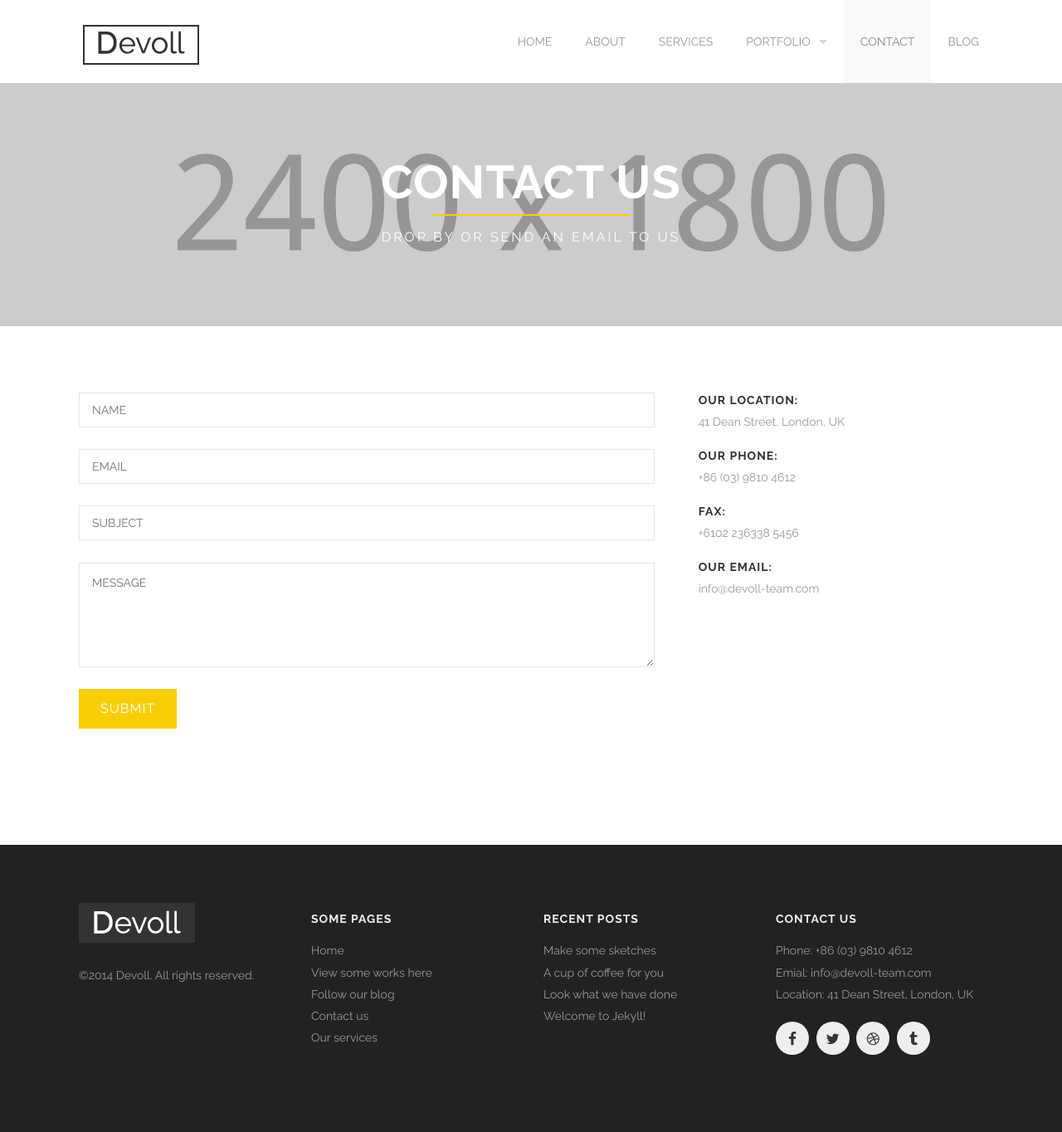
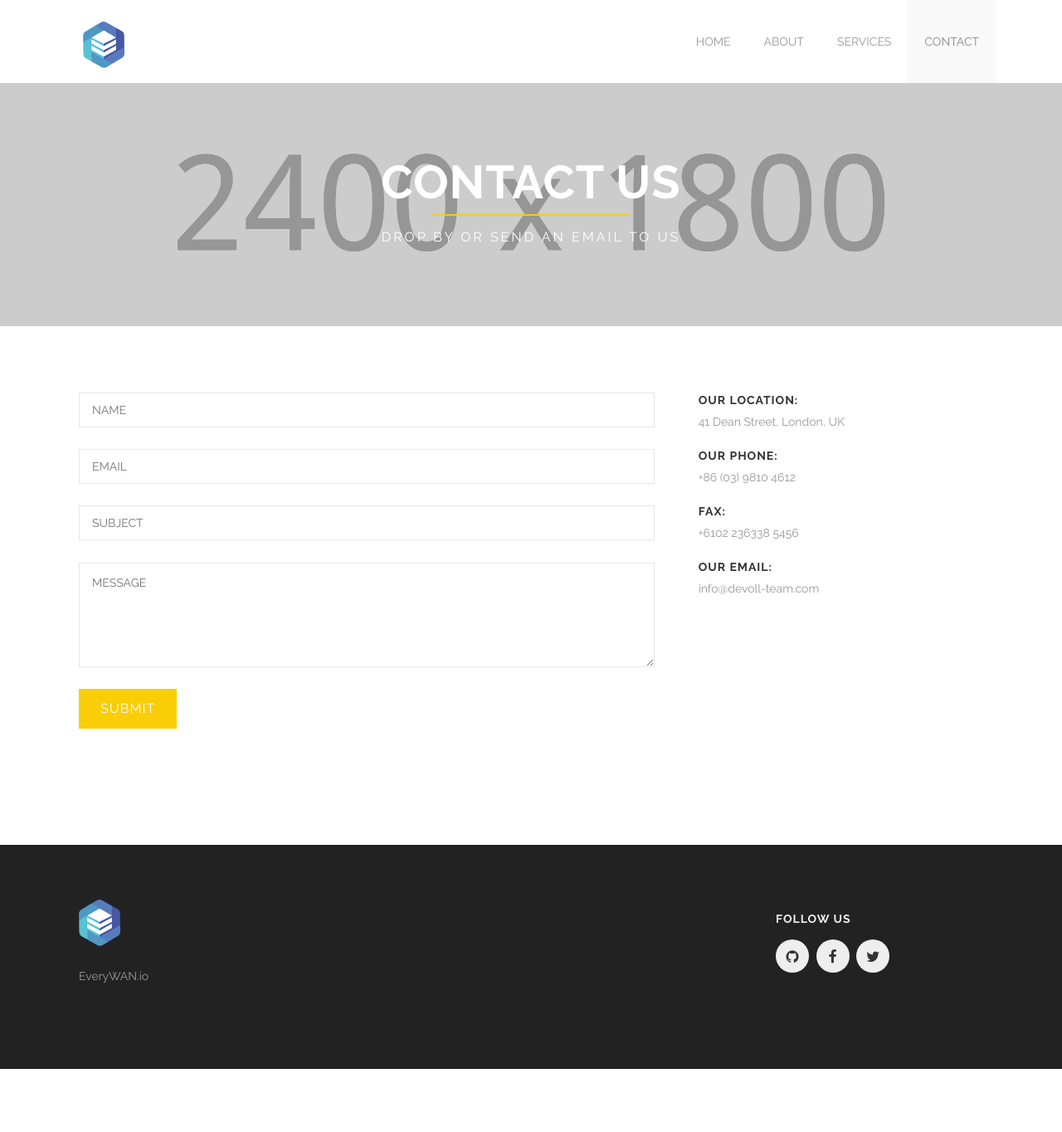
Before and after one commit to everywan-io/everywan-io.github.io, a Jekyll site: the page built from contact.html, in a window 1280 px wide. Shown: the whole page at 83% size. Built offline with Jekyll 4.4.1, drawn with Linux system fonts in a browser that asks for light colours; after the commit the page ends 1288 px from its top, so only the background shows below that.

Commit message:
first structure

```diff
--- a/_config.yml
+++ b/_config.yml
@@ -13,5 +13,5 @@ github_username:  everywan-io
 markdown: kramdown
 
 
-paginate: 3
-paginate_path: "blog/page:num"
+#paginate: 3
+#paginate_path: "blog/page:num"
--- a/_includes/footer.html
+++ b/_includes/footer.html
@@ -4,14 +4,14 @@
     <div class='large-3 medium-3 columns'>
       <h1>
         <a href='index.html'>
-          <img alt="" src="{{site.url}}/images/logo-grey.png" />
+          <img alt="" src="{{site.url}}/images/logo-everyup.png" />
         </a>
       </h1>
-      <p>©2014 Devoll. All rights reserved.</p>
+      <p>EveryWAN.io</p>
       <div class='spacing'></div>
       <div class='spacing'></div>
     </div>
-    <div class='large-3 medium-3 columns'>
+    <!-- <div class='large-3 medium-3 columns'>
       <div class='spacing'></div>
       <div class='links'>
         <h4>Some pages</h4>
@@ -31,22 +31,22 @@
         <h4>Recent posts</h4>
         <ul>
           {% for post in site.posts %}
-            <li><a href="{{post.url}}">{{post.title}}</a></li>
+          <li><a href="{{post.url}}">{{post.title}}</a></li>
           {% endfor %}
         </ul>
       </div>
       <div class='spacing'></div>
-    </div>
+    </div> -->
     <div class='large-3 medium-3 columns'>
       <div class='spacing'></div>
-      <h4>Contact us</h4>
-      <ul>
-        <li>Phone: +86 (03) 9810 4612</li>
-        <li>Emial: info@devoll-team.com</li>
-        <li>Location: 41 Dean Street, London, UK</li>
-      </ul>
-      <div class='spacing'></div>
+      <h4>Follow us</h4>
+
       <ul class='socials'>
+        <li>
+          <a href='https://github.com/everywan-io'>
+            <i class='fa fa-github'></i>
+          </a>
+        </li>
         <li>
           <a href='http://facebook.com'>
             <i class='fa fa-facebook'></i>
@@ -55,16 +55,6 @@
         <li>
           <a href='http://twitter.com'>
             <i class='fa fa-twitter'></i>
-          </a>
-        </li>
-        <li>
-          <a href='http://dribbble.com'>
-            <i class='fa fa-dribbble'></i>
-          </a>
-        </li>
-        <li>
-          <a href='http://tumblr.com'>
-            <i class='fa fa-tumblr'></i>
           </a>
         </li>
       </ul>
--- a/_includes/header.html
+++ b/_includes/header.html
@@ -4,7 +4,7 @@
       <li class='name'>
         <h1>
           <a href='{{site.url}}/index.html'>
-            <img alt="" src="{{site.url}}/images/logo-bordered.png" />
+            <img alt="" src="{{site.url}}/images/logo-everyup.png" />
           </a>
         </h1>
       </li>
--- a/index.html
+++ b/index.html
@@ -200,7 +200,7 @@ milestones:
 
 <div class="spacing"></div>
 
-<div class="full" style="background: #f5f5f5;">
+<!-- <div class="full" style="background: #f5f5f5;">
   <div class="row">
     <div class="large-12 columns">
       {% include section-header.html title="Our works" %}
@@ -230,7 +230,7 @@ milestones:
     </ul>
   </div>
 </div>
-
+ -->
 
 <div class='full'>
   <div class='row'>
```
Also changed, not shown: _data/nav.yml (+1 -11 lines), images/logo-everyup.png (added).
